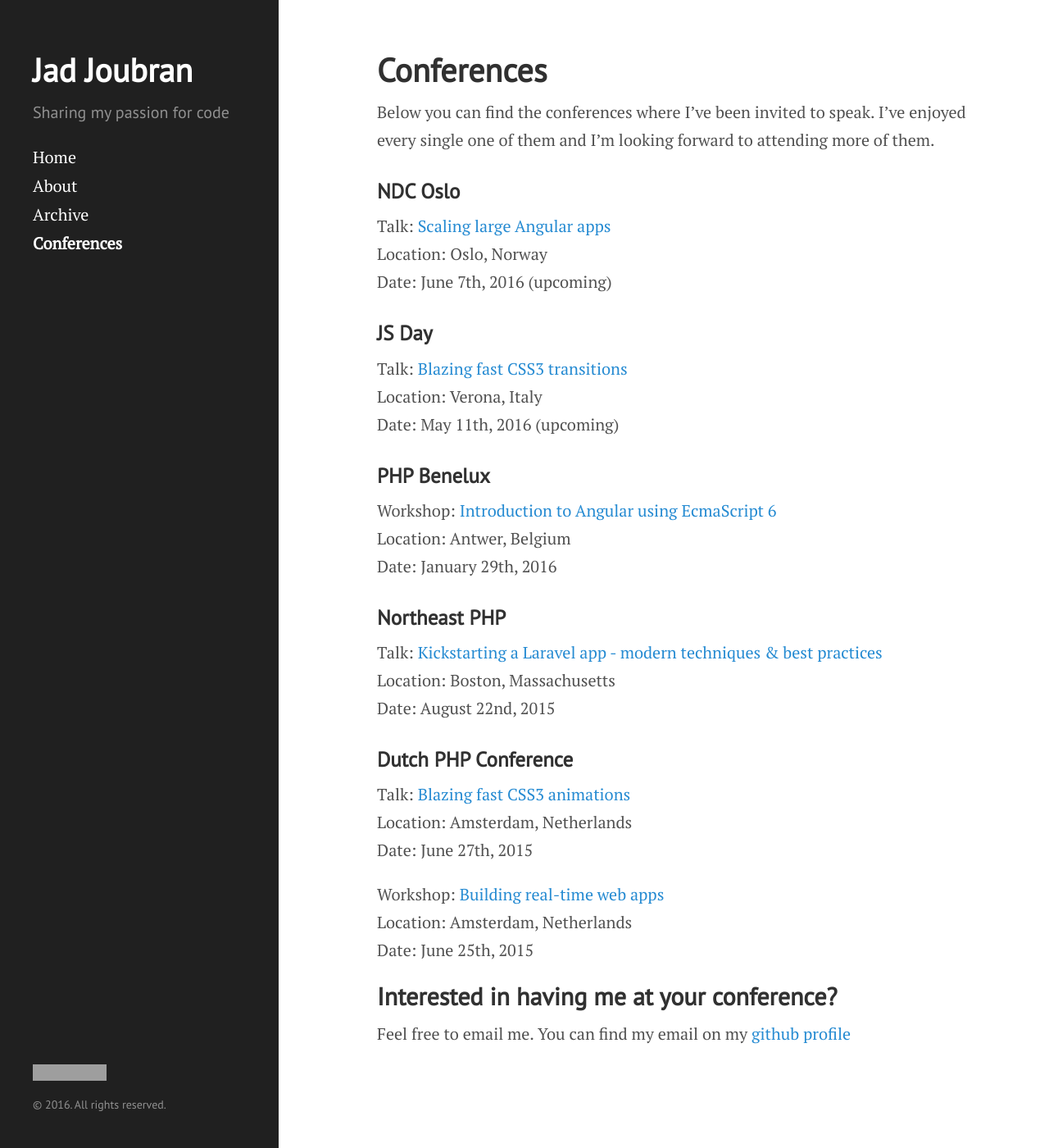
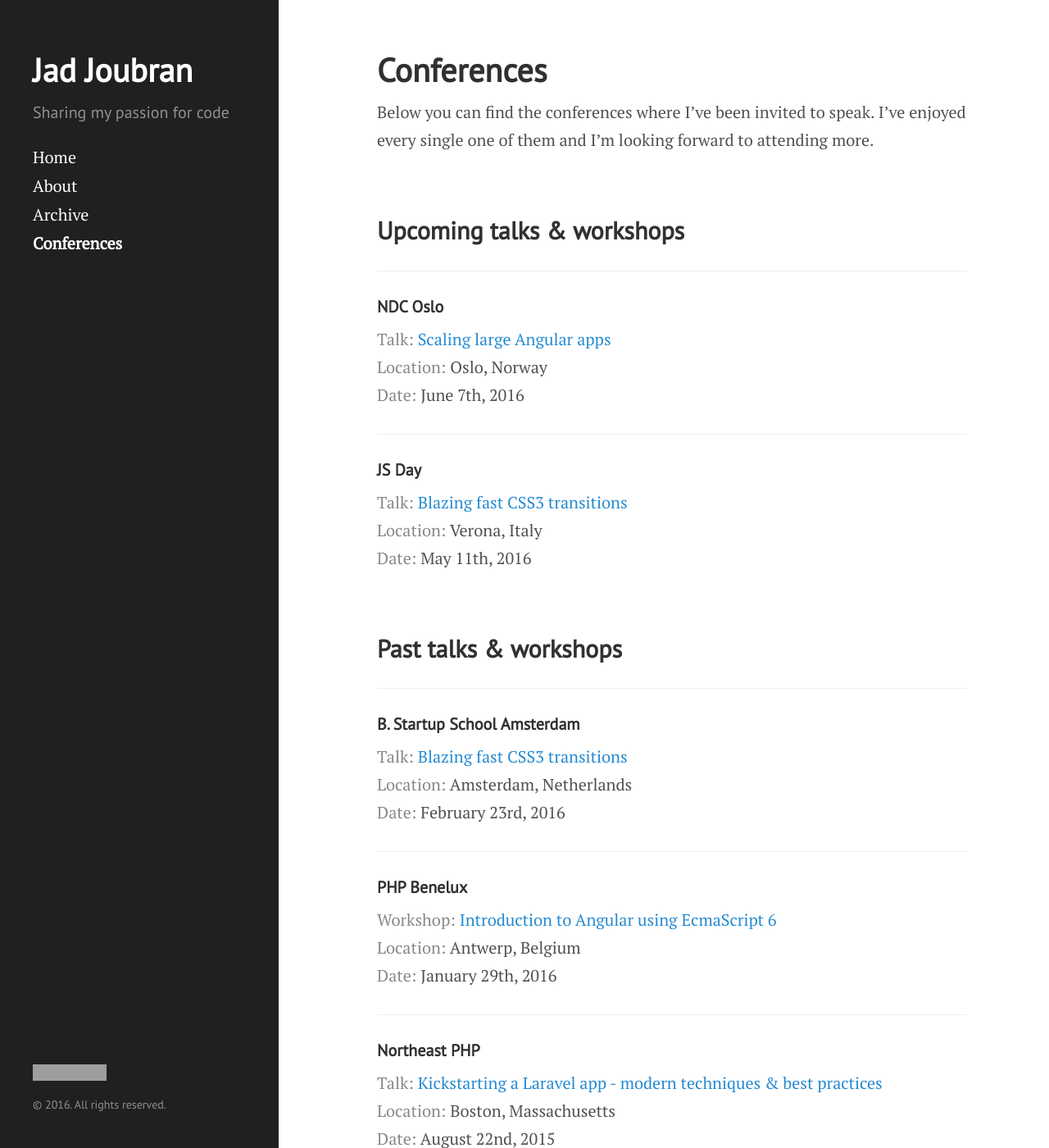
Before and after one commit to jadjoubran/blog, a Jekyll site: the page built from conferences.md, in a window 1280 px wide and 1400 px high. Shown: the whole window at 82% size. Built offline with Jekyll 4.4.1, drawn with Linux system fonts in a browser that asks for light colours; some of the changed text lies outside the part shown; grey boxes are pictures that could not be loaded.

Commit message:
fixed conferences page

```diff
--- a/conferences.md
+++ b/conferences.md
@@ -3,48 +3,69 @@ layout: page
 title: Conferences
 ---
 
-Below you can find the conferences where I've been invited to speak. I've enjoyed every single one of them and I'm looking forward to attending more of them.
+Below you can find the conferences where I've been invited to speak. I've enjoyed every single one of them and I'm looking forward to attending more.
+
+<br>
+
+## Upcoming talks & workshops
+<hr>
+
+#### NDC Oslo
+<span class="conferences-ref">Talk:</span> [Scaling large Angular apps](/2016/03/24/ndc-oslo-angular/){:target="_blank"}
+<span class="conferences-ref">Location:</span> Oslo, Norway
+<span class="conferences-ref">Date:</span> June 7th, 2016
+
+<hr>
+
+#### JS Day
+
+<span class="conferences-ref">Talk:</span> [Blazing fast CSS3 transitions](http://2016.jsday.it/talk/blazing-fast-css3-transitions/){:target="_blank"}
+<span class="conferences-ref">Location:</span> Verona, Italy
+<span class="conferences-ref">Date:</span> May 11th, 2016
+
+<br>
+
+## Past talks & workshops
+<hr>
+
+#### B. Startup School Amsterdam
+
+<span class="conferences-ref">Talk:</span> [Blazing fast CSS3 transitions](http://bssa.nu)
+<span class="conferences-ref">Location:</span> Amsterdam, Netherlands
+<span class="conferences-ref">Date:</span> February 23rd, 2016
+
+<hr>
+
+#### PHP Benelux
+
+<span class="conferences-ref">Workshop:</span> [Introduction to Angular using EcmaScript 6](https://conference.phpbenelux.eu/2016/talk/introduction-to-angular-using-ecmascript-6/){:target="_blank"}
+<span class="conferences-ref">Location:</span> Antwerp, Belgium
+<span class="conferences-ref">Date:</span> January 29th, 2016
+
+<hr>
+
+#### Northeast PHP
+
+<span class="conferences-ref">Talk:</span> [Kickstarting a Laravel app - modern techniques & best practices](http://2015.northeastphp.org/session/kickstarting-a-laravel-application-using-modern-techniques-and-common-best-practices/){:target="_blank"}
+<span class="conferences-ref">Location:</span> Boston, Massachusetts
+<span class="conferences-ref">Date:</span> August 22nd, 2015
+
+<hr>
+
+#### Dutch PHP Conference
+
+<span class="conferences-ref">Talk:</span> [Blazing fast CSS3 animations](https://joind.in/event/dutch-php-conference-2015/blazing-fast-css3-animations){:target="_blank"}
+<span class="conferences-ref">Location:</span> Amsterdam, Netherlands
+<span class="conferences-ref">Date:</span> June 27th, 2015
 
 
-### NDC Oslo
-Talk: [Scaling large Angular apps](/2016/03/24/ndc-oslo-angular/){:target="_blank"}
-Location: Oslo, Norway
-Date: June 7th, 2016 (upcoming)
+<span class="conferences-ref">Workshop:</span> [Building real-time web apps](https://joind.in/event/dutch-php-conference-2015/building-realtime-web-apps){:target="_blank"}
+<span class="conferences-ref">Location:</span> Amsterdam, Netherlands
+<span class="conferences-ref">Date:</span> June 25th, 2015
 
-
-### JS Day
-
-Talk: [Blazing fast CSS3 transitions](http://2016.jsday.it/talk/blazing-fast-css3-transitions/){:target="_blank"}
-Location: Verona, Italy
-Date: May 11th, 2016 (upcoming)
-
-
-### PHP Benelux
-
-Workshop: [Introduction to Angular using EcmaScript 6](https://conference.phpbenelux.eu/2016/talk/introduction-to-angular-using-ecmascript-6/){:target="_blank"}
-Location: Antwer, Belgium
-Date: January 29th, 2016
-
-
-### Northeast PHP
-
-Talk: [Kickstarting a Laravel app - modern techniques & best practices](http://2015.northeastphp.org/session/kickstarting-a-laravel-application-using-modern-techniques-and-common-best-practices/){:target="_blank"}
-Location: Boston, Massachusetts
-Date: August 22nd, 2015
-
-
-### Dutch PHP Conference
-
-Talk: [Blazing fast CSS3 animations](https://joind.in/event/dutch-php-conference-2015/blazing-fast-css3-animations){:target="_blank"}
-Location: Amsterdam, Netherlands
-Date: June 27th, 2015
-
-
-Workshop: [Building real-time web apps](https://joind.in/event/dutch-php-conference-2015/building-realtime-web-apps){:target="_blank"}
-Location: Amsterdam, Netherlands
-Date: June 25th, 2015
-
+<hr>
 
 ## Interested in having me at your conference?
 
-Feel free to email me. You can find my email on my [github profile](https://github.com/jadjoubran){:target="_blank"}
+Feel free to email me on <a href="mailto:joubran.jad@gmail.com">joubran.jad@gmail.com</a>.
+You can also check out my [github profile](https://github.com/jadjoubran){:target="_blank"}
--- a/public/css/hyde.css
+++ b/public/css/hyde.css
@@ -316,3 +316,7 @@ small{
   display: inline-block;
   margin: initial;
 }
+
+.conferences-ref{
+  color: #888;
+}
```
